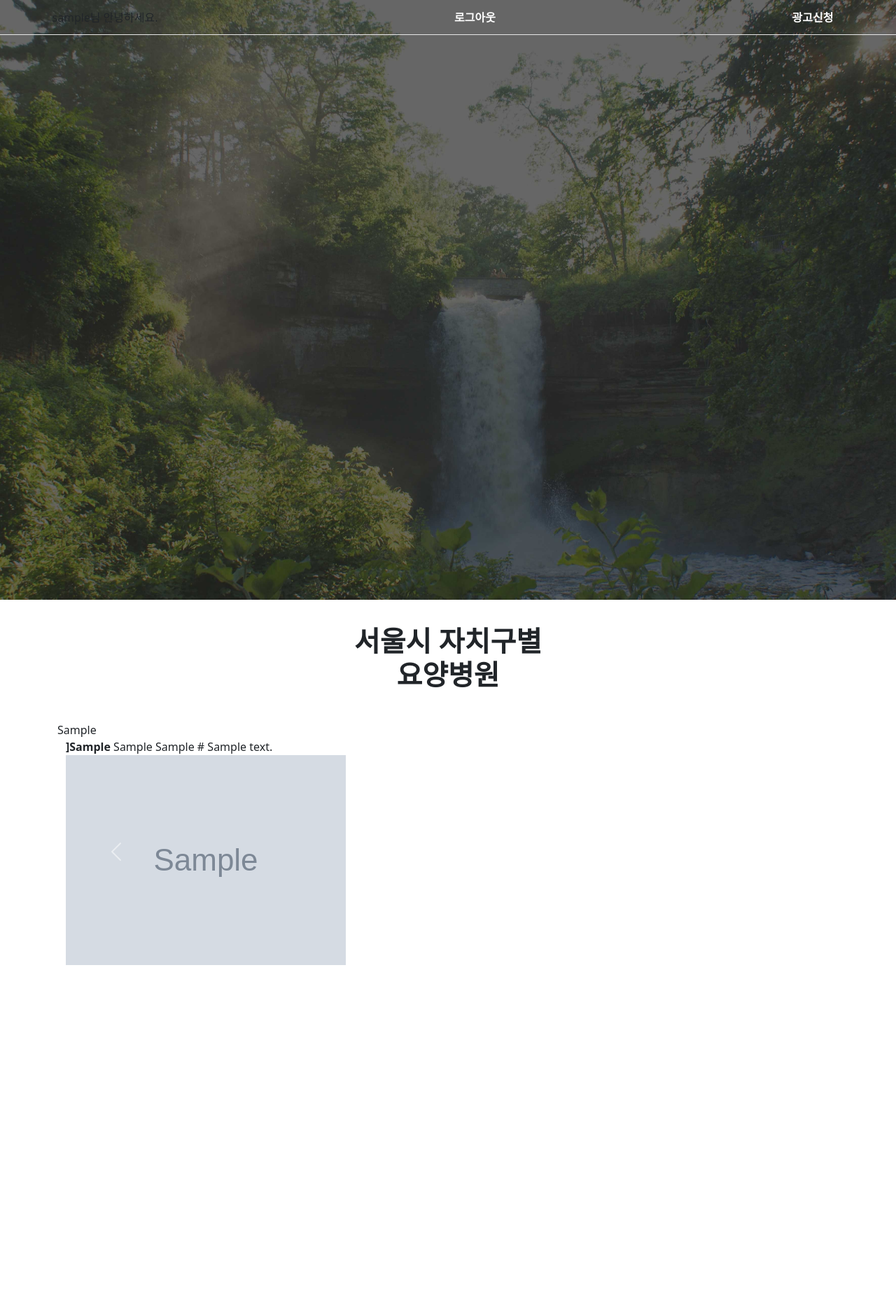
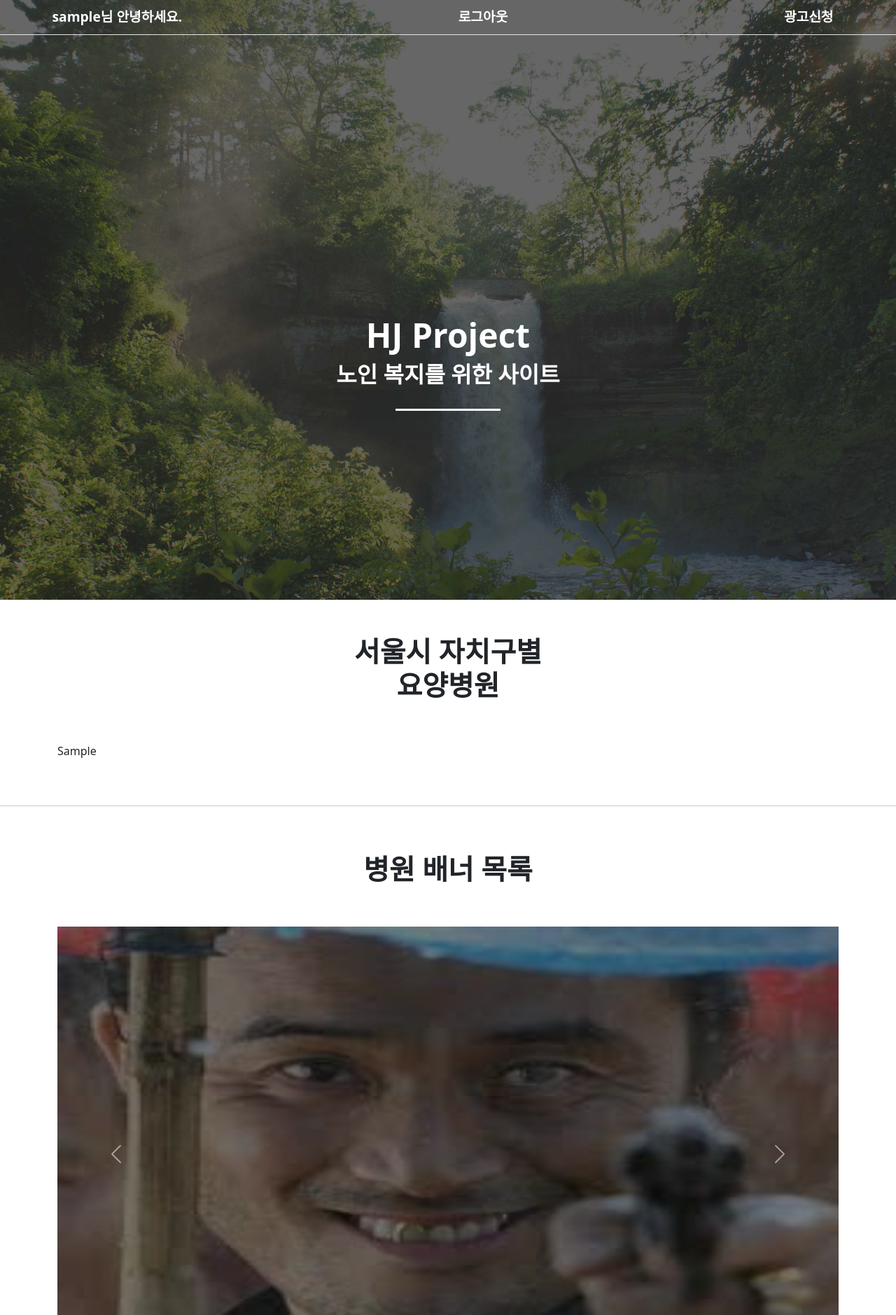
Before and after one commit to hongsuming/django_team_project, a Django app: template HJproject/HJ_app/templates/main.html in a window 1280 px wide. Shown: the top 1879 px of the page at 70% size. Before the commit the page ends 1379 px from the top, so only its background shows below. Run offline with Django 3.2, Linux system fonts and the light colour scheme; the template is opened without the code that fills it: most values are stand-ins (such as "Sample title", 1, 10 or a date in 2020); grey boxes marked "Sample" are stand-in pictures.

Commit message:
second commit

```diff
--- a/HJproject/HJ_app/static/css/main.css
+++ b/HJproject/HJ_app/static/css/main.css
@@ -1,10 +1,93 @@
 @charset "UTF-8";
 
+.left-text {
+	padding-left: 15px;
+}
+.col-6 {
+	padding: 0 !important;
+}
+
 #wrap {
-	max-width: 1440px;
+	max-width: 100%;
 	margin: 0 auto;
 
 }
+
+#ad-board {
+	padding: 45px 0 15px 5px;
+	text-align: center;
+
+}
+
+.maps {
+	padding-bottom: 50px;
+}
+
+.ad-con {
+	padding-bottom: 50px;
+}
+
+
+.chart-board {
+	padding-top: 30px;
+	text-align: center;
+	padding-bottom: 30px;
+}
+
+.header-content {
+	position: absolute;
+    text-align: center;
+    padding: 100px 15px 100px;
+    width: 100%;
+    padding: 0 50px;
+    top: 450px;
+
+}
+
+.header-content-inner {
+	max-width: 1000px;
+    margin-left: auto;
+    margin-right: auto;
+    color: white;
+    font-size: 3rem;
+}
+
+header .header-content .header-content-inner hr {
+	border-width: 5px;
+	margin: 30px auto;
+    max-width: 150px;
+    text-align: center;
+    border-top: 3px solid #ffffff;
+    height: 0;
+    opacity: 1;
+}
+
+.header-content-inner h1{
+    font-size: 3rem;
+    font-weight: 700;
+}
+
+.header-content-inner h3{
+    font-size: 2rem;
+    font-weight: 600;
+
+}
+
+.main-text {
+	position: absolute !important;
+	margin: 0 auto !important;
+	top: 450px;
+	color: white;
+	padding-left: 115px;
+	text-align: left;
+}
+
+.ad-image {
+	margin: 0 auto !important;
+	max-width: 100%;
+}
+
+
 
 header img{
 	background: rgba(0, 0, 0, 0.6);
@@ -26,10 +109,11 @@ a {
 	color: white;
 	text-decoration: none;
 	font-weight: bold;
-
+	font-size: 1.2rem;
 }
 
 .navbar {
+
 	min-height: 50px;
     margin-bottom: 20px;
     border: 1px solid transparent;
@@ -72,8 +156,8 @@ a {
 
 .title-board {
 	text-align: center;
-	padding-top: 35px;
-	padding-bottom: 35px;
+	padding-top: 50px;
+	padding-bottom: 50px;
 
 }
 
--- a/HJproject/HJ_app/templates/adF.html
+++ b/HJproject/HJ_app/templates/adF.html
@@ -82,7 +82,7 @@
 	<div class="adver-board col-sm-12 mx-auto">
 		<h1>광고신청</h1>
 		{% if hpt %}
-		<form class="row row-cols-lg-auto g-3 align-items-center" method="post" action="/adF/" target="main"  enctype="multipart/form-data"> {% csrf_token %}
+		<form class="row row-cols-lg-auto g-3 align-items-center" method="post" action="/adF/" target="main"  enctype="multipart/form-data" onsubmit="window.close();"> {% csrf_token %}
 			<input type="hidden" name="h_name" value="h_name">
 			<input type="hidden" name="h_addr" value="h_addr">
 			<input type="hidden" name="h_tel" value="h_tel">
--- a/HJproject/HJ_app/templates/loginF.html
+++ b/HJproject/HJ_app/templates/loginF.html
@@ -33,7 +33,7 @@
 		<div class = "container">
 		{% if context %}
 			{{ context }}
-			<a href="createHospital/">병원등록신청</a>
+			<a href="registered">병원등록신청</a>
 		{% endif %}
 		    <h1 class="login-text">Login</h1>
 		    <form class="validation-form" novalidate method = "POST" action="/login"> {% csrf_token %}
--- a/HJproject/HJ_app/templates/main.html
+++ b/HJproject/HJ_app/templates/main.html
@@ -11,9 +11,101 @@
 	<link rel="stylesheet" href="{% static 'css/main.css' %}">
     <title>HJ Project</title>
     <style type="text/css">
+    	a:hover {
+			color: white;
+		}
+    	.chart-text {
+			text-align: center;
+			font-weight: 600 !important;
+		}
+
+    	.login-text{
+			color: white !important;
+			font-weight: bold;
+    		font-size: 1.2rem;
+		}
+
+    	.login-text h3{
+			font-weight: bold;
+    		font-size: 1.2rem;
+		}
+		.chart {
+			width: 37.5rem;
+			height: 37.5rem;
+
+		}
+		svg {
+			padding-bottom: 5px;
+		}
+		@media (min-width: 480px) {
+			.chart {
+				width: 15rem;
+				height: 15rem;
+			}
+		}
+		@media (min-width: 560px) {
+			.chart {
+				width: 17rem;
+				height: 17rem;
+			}
+		}
+		@media (min-width: 730px) {
+			.chart {
+				width: 20rem;
+				height: 20rem;
+			}
+		}
+		@media (min-width: 735px) {
+			.chart {
+				width: 23rem;
+				height: 23rem;
+			}
+		}
+		@media (min-width: 975px) {
+			.chart {
+				width: 25rem;
+				height: 25rem;
+			}
+		}
+
+		@media (min-width: 1180px) {
+			.chart {
+				width: 30rem;
+				height: 30rem;
+			}
+		}
+		@media (min-width: 1200px) {
+			.chart {
+				width: 37.5rem;
+				height: 37.5rem;
+			}
+		}
+		.content {
+			position: absolute;
+			top:50%;
+		    left:50%;
+		    transform: translate(-50%, -50%);
+		    font-size:0.6rem;
+		    color: white;
+		    z-index: 3;
+		}
+		.d-block {
+			filter: brightness(50%);
+			width: 1280px;
+			height: 650px;
+		}
+		.h-con{
+			transform: translate(-239px, 236%);
+			width: 700px;
+		}
+		.h-com{
+			text-align: center;
+		}
+
     </style>
   </head>
   <script type="text/javascript">
+
 	function popup(){
 		window.name = 'main';
 		window.open('adF','insert','width=550, height=650, left=300, top=150');
@@ -22,8 +114,6 @@
   <body>
 	<!-- NavBar -->
 	<div id="wrap">
-		<header>
-			<img src="../static/images/main.jpg"/>
 		<nav class="navbar navbar-default navbar-non-fixed-top affix-top" >
 			<div class="container">
 			{% if login %}
@@ -37,6 +127,19 @@
 
 			</div>
 		</nav>
+		<header>
+			<img src="../static/images/main.jpg"/>
+
+			<div class="header-content">
+				<div>
+					<div class="header-content-inner">
+						<h1>HJ Project</h1>
+						<h3>노인 복지를 위한 사이트</h3>
+						<hr class="light">
+					</div>
+				</div>
+			</div>
+
 		</header>
 	</div>
 
@@ -49,41 +152,95 @@
 			</h1>
 		</div>
 	</div>
-
-	<div class="container">
-
+	<div class="maps container">
 			{{m|safe}}
 	</div>
 
-	<div class="container">
-		<div id="carouselExampleIndicators" class="container carousel slide" data-bs-ride="carousel" style="">
-		  <div class="carousel-indicators">
-		    <button type="button" data-bs-target="#carouselExampleIndicators" data-bs-slide-to="0" class="active" aria-current="true" aria-label="Slide 1"></button>
-		    <button type="button" data-bs-target="#carouselExampleIndicators" data-bs-slide-to="1" aria-label="Slide 2"></button>
-		    <button type="button" data-bs-target="#carouselExampleIndicators" data-bs-slide-to="2" aria-label="Slide 3"></button>
+	<hr>
+
+	<div class="container-fluid">
+		<div class="container title-board">
+			<h1 class="h1-head">
+				병원 배너 목록
+			</h1>
 		</div>
-			{% if ad %}
-			    {% for a in ad %}
-			    <b>]{{a.이름}}</b> {{a.주소}} {{a.전화}} {{a.url}} {{a.comment}} <br>
+	</div>
 
 
+	{% if ad.count > 0 %}
+    <div class="container ad-con">
+        <div id="carouselExampleFade" class="ad-image carousel slide carousel-fade" data-bs-ride="carousel">
           <div class="carousel-inner">
             <div class="carousel-item active">
-		    	<img src ="../../media/{{ a.image}} "  >
+              <img src ="../static/images/3.jpg" class="d-block w-100" alt="...">
+            </div>
+
+			{% for a in ad %}
+            <div class="carousel-item ">
+            	<div class="content">
+            		<div class="h-com">
+	                	<h2>{{ a.h_comment }}</h2>
+	                </div>
+	                <div class="h-con">
+		                <h5>{{ a.h_name }}<br></h5>
+		                <h5>{{ a.h_addr }}<br></h5>
+		                <h5>{{ a.h_tel }}<br></h5>
+	                </div>
+	            </div>
+                <a href="{{ a.h_url }}"><img src="../media/{{ a.h_image }}" class="d-block w-100" alt="..."></a>
             </div>
             {% endfor %}
-			{% else %}
-			    <p> 광고재료 없어 넣어줘 케로로 </p>
-			{% endif %}
+
           </div>
-		  <button class="carousel-control-prev" type="button" data-bs-target="#carouselExampleIndicators" data-bs-slide="prev">
+          <button class="carousel-control-prev" type="button" data-bs-target="#carouselExampleFade" data-bs-slide="prev">
             <span class="carousel-control-prev-icon" aria-hidden="true"></span>
             <span class="visually-hidden">Previous</span>
           </button>
-		  <button class="carousel-control-next" type="button" data-bs-target="#carouselExampleIndicators" data-bs-slide="next">
+          <button class="carousel-control-next" type="button" data-bs-target="#carouselExampleFade" data-bs-slide="next">
             <span class="carousel-control-next-icon" aria-hidden="true"></span>
             <span class="visually-hidden">Next</span>
           </button>
+        </div>
+    </div>
+	{% else %}
+	    <p> 광고 신청한 병원 데이터가 없습니다. </p>
+	{% endif %}
+
+	<hr>
+	<div class="container-fluid">
+		<div class="container chart-board">
+			<h1 class="h1-head">
+				차트
+				<svg xmlns="http://www.w3.org/2000/svg" width="50" height="50" fill="currentColor" class="bi bi-file-bar-graph-fill" viewBox="0 0 16 16">
+				  <path d="M12 0H4a2 2 0 0 0-2 2v12a2 2 0 0 0 2 2h8a2 2 0 0 0 2-2V2a2 2 0 0 0-2-2zm-2 11.5v-6a.5.5 0 0 1 .5-.5h1a.5.5 0 0 1 .5.5v6a.5.5 0 0 1-.5.5h-1a.5.5 0 0 1-.5-.5zm-2.5.5a.5.5 0 0 1-.5-.5v-4a.5.5 0 0 1 .5-.5h1a.5.5 0 0 1 .5.5v4a.5.5 0 0 1-.5.5h-1zm-3 0a.5.5 0 0 1-.5-.5v-2a.5.5 0 0 1 .5-.5h1a.5.5 0 0 1 .5.5v2a.5.5 0 0 1-.5.5h-1z"></path>
+				</svg>
+			</h1>
+		</div>
+		<div class="container">
+			<div class="row">
+				<div class="col-12 chart-text">
+					<h3><b>2011년 ~ 2020년 서울시 고령화에 대한 통계</b></h3>
+				</div>
+					<div class="col-6">
+						<img class="chart" src="../static/images/seoul_population_aging.png"><br>
+					</div>
+					<div class="col-6">
+						<img class="chart" src="../static/images/population_aging_elder.png"><br>
+					</div>
+			</div>
+			<hr>
+			<div class="row">
+				<div class="col-12 chart-text" style="padding-top: 30px;">
+					<h3><b>2011년 ~ 2020년 서울시 독거노인 고독사와<br>
+					독거노인과 시설수에 대한 통계</b></h3>
+				</div>
+					<div class="col-6">
+						<img class="chart" src="../static/images/dying_alone.png"><br>
+					</div>
+					<div class="col-6">
+						<img class="chart" src="../static/images/elder_center.png"><br>
+					</div>
+			</div>
 		</div>
 	</div>
 
```
Also changed, not shown: HJproject/HJ_app/templates/signup.html (+2 -5 lines), HJproject/HJ_app/views.py (+23 -17 lines), HJproject/media/images/2.jpg. Lines whose indentation alone changed are shown as unchanged.
